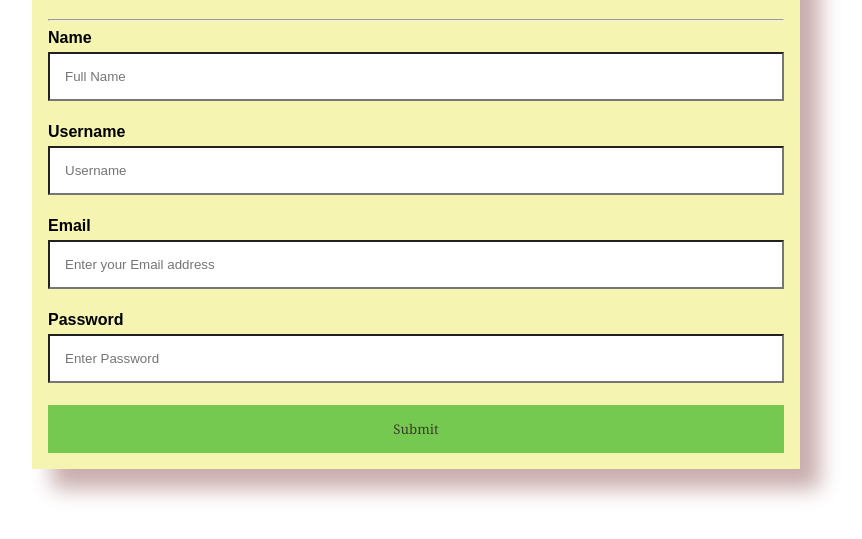
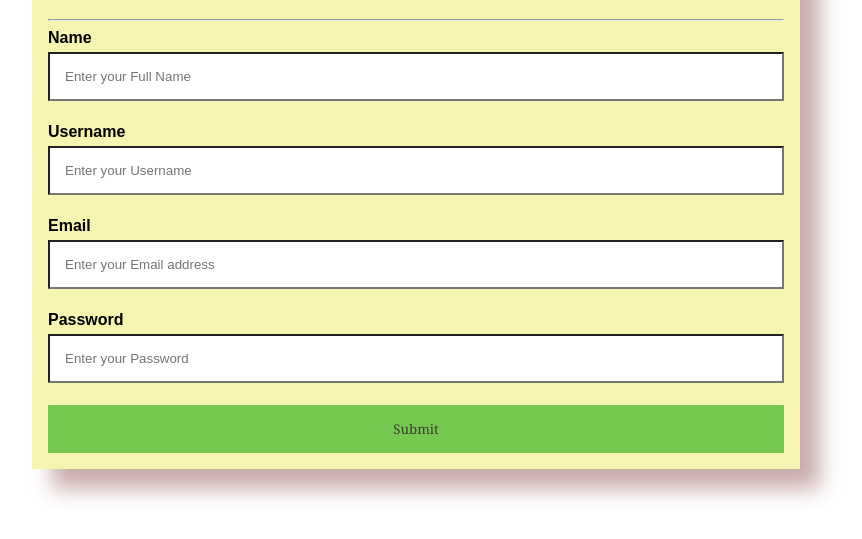
Before and after one commit to ayush12155/1st-year, a plain HTML site: page index.html in a window 1280 px wide. Shown: the part 77-616 px from the top of the page, without its empty margins (224-1086 px from the left). Drawn offline with Linux system fonts and the light colour scheme.

Commit message:
Add files via upload

```diff
--- a/index.html
+++ b/index.html
@@ -15,13 +15,13 @@
             <h1>Registeration Form</h1>
             <hr>
             <label for="name"> <b>Name</b></label>
-            <input type="text" placeholder="Full Name" name="name" id='nm' required>
+            <input type="text" placeholder="Enter your Full Name" name="name" id='nm' required>
             <label for="Username"><b>Username</b></label>
-            <input type="text" name="username" placeholder="Username" id='unm' required>
+            <input type="text"  placeholder="Enter your Username"name="username" id='unm' required>
             <label for="email"><b>Email</b></label>
             <input type="text" placeholder="Enter your Email address" name="email" id="eml" required>
             <label for="pass"><b>Password</b></label>
-            <input type="password" placeholder="Enter Password" name="pass" id='pass' required>
+            <input type="password" placeholder="Enter your Password" name="pass" id='pass' required>
             <button type="submit" class="regis">Submit</button>
         </div>
     </form>
```
